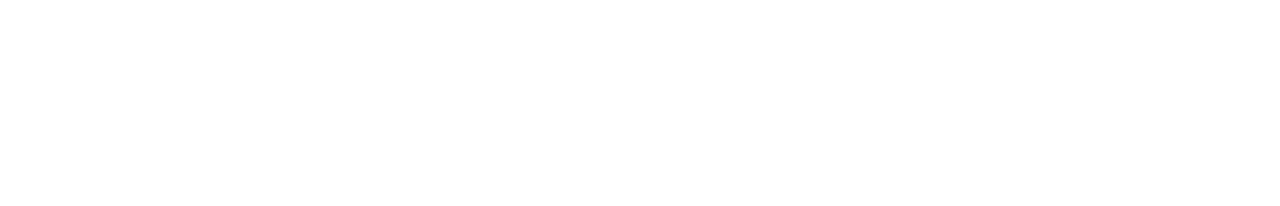
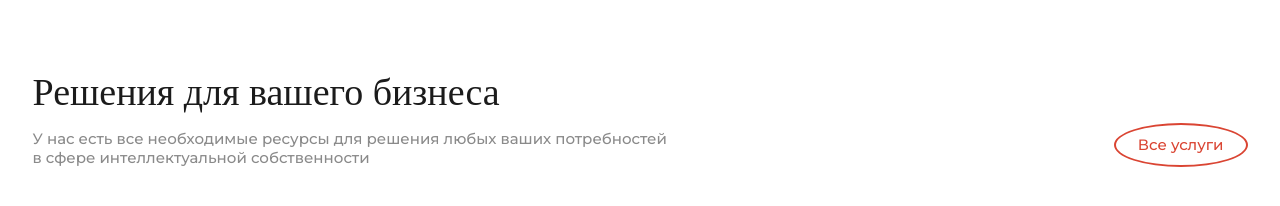
Before and after one commit to rxfr-dvpr/IPhub, a Vue app: page / in a window 1280 px wide. Shown: the part 2018-2224 px from the top of the page. Before the commit the page ends 1928 px from the top, so only its background shows below. Built offline with nearby package versions, Linux system fonts and the light colour scheme; a web font is replaced by a local one.

Commit message:
home page services section stylize started

```diff
--- a/package.json
+++ b/package.json
@@ -10,6 +10,7 @@
   },
   "dependencies": {
     "pinia": "^2.1.7",
+    "swiper": "^11.0.5",
     "vue": "^3.3.11",
     "vue-router": "^4.2.5"
   },
--- a/src/App.vue
+++ b/src/App.vue
@@ -26,7 +26,7 @@
   background-image: url('./assets/img/backgroudBlack.png');
   background-size: cover;
   background-repeat: no-repeat;
-  background-position: center center;
+  background-position: center bottom;
   position: fixed;
   top: 0;
   left: 0;
--- a/src/assets/scss/main.scss
+++ b/src/assets/scss/main.scss
@@ -5,8 +5,9 @@
 :root {
     --main-red: #DA4533;
     --primary-color: #fff;
-    --main-gray: #8A8A8A;
+    --main-gray: #8a8a8a;
     --scnd-font: $scndFont;
+    --main-black: #1B1B1B;
 }
 
 * {
--- a/src/components/Home/Header.vue
+++ b/src/components/Home/Header.vue
@@ -16,7 +16,7 @@
                 <div class="header__buttons">
                     <button class="consult-btn">{{ consultBtn }}</button>
 
-                    <router-link to="/services" class="service-link">{{ serviceLink }}</router-link>
+                    <ServicesLink/>
                 </div>
             </div>
 
@@ -27,15 +27,18 @@
 </template>
 
 <script>
+import ServicesLink from '../ServicesLink.vue'
 
 export default {
     name: 'Header',
+    components: {
+        ServicesLink
+    },
     data() {
         return {
             headerImg: 'https://firebasestorage.googleapis.com/v0/b/iphub-ef5c9.appspot.com/o/HomePage%2Fheader-img.png?alt=media&token=df6e8d65-6f7d-4a54-9ed2-1bd5636ed4b2',
             headerTxt: 'индивидуальные правовые решения для защиты и охраны ваших нематериальных активов в России и за рубежом',
             consultBtn: 'Получить индивидуальную консультацию',
-            serviceLink: 'все услуги'
         }
     }
 }
@@ -128,36 +131,6 @@
                     opacity: 1;
                 }
             }
-
-            .service-link {
-                font-size: 15px;
-                font-weight: 500;
-                color: var(--main-red);
-                border: solid 2px var(--main-red);
-                border-radius: 200%;
-                padding: 10px 22px 11px;
-                position: relative;
-
-                &::first-letter {
-                    text-transform: uppercase;
-                }
-
-                &::after {
-                    content: '⟶';
-                    position: absolute;
-                    top: 0;
-                    right: 0;
-                    font-size: 30px;
-                    opacity: 0;
-                    transition: .4s;
-                    transform: translateX(10px);
-                }
-
-                &:hover::after {
-                    transform: translateX(18px);
-                    opacity: 1;
-                }
-            }
         }
     }
 
--- /dev/null
+++ b/src/components/Home/Services.vue
@@ -0,0 +1,73 @@
+<template>
+  <section class="services__section">
+    <div class="container">
+        <div class="row">
+            <div class="services__descr">
+                <h3 class="services__descr-title all-title">{{ descr.title }}</h3>
+                <p class="services__descr-txt all-txt">{{ descr.txt }}</p>
+
+                <span class="srvc-link"><ServicesLink/></span>
+            </div>
+        </div>
+    </div>
+  </section>
+</template>
+
+<script>
+import ServicesLink from '../ServicesLink.vue'
+
+export default {
+    name: 'Services Section',
+    components: {
+        ServicesLink
+    },
+    data() {
+        return {
+            descr: {
+                title: 'решения для вашего бизнеса',
+                txt: 'у нас есть все необходимые ресурсы для решения любых ваших потребностей в сфере интеллектуальной собственности'
+            }
+        }
+    }
+}
+
+</script>
+
+<style lang="scss" scoped>
+
+.services__section {
+    width: 100%;
+    padding: 160px 0;
+    background: rgba($color: #fff, $alpha: .7);
+
+    .row {
+        flex-direction: column;
+        row-gap: 50px;
+    }
+
+    .services__descr {
+        width: 100%;
+        display: flex;
+        flex-direction: column;
+        row-gap: 15px;
+        position: relative;
+
+        &-title {
+            color: var(--main-black);
+        }
+
+        &-txt {
+            max-width: 700px;
+            width: 100%;
+            font-weight: 500;
+        }
+
+        .srvc-link {
+            position: absolute;
+            bottom: 0;
+            right: 0;
+        }
+    }
+}
+
+</style>
--- /dev/null
+++ b/src/components/ServicesLink.vue
@@ -0,0 +1,52 @@
+<template>
+    <router-link to="/services" class="service-link">{{ serviceLink }}</router-link>
+</template>
+
+<script>
+
+export default {
+    name: 'Services Link Component',
+    data() {
+        return {
+            serviceLink: 'все услуги'
+        }
+    }
+}
+
+</script>
+
+<style lang="scss" scoped>
+
+.service-link {
+    max-width: max-content;
+    font-size: 15px;
+    color: var(--main-red);
+    font-weight: 500;
+    border: solid 2px var(--main-red);
+    border-radius: 200%;
+    padding: 10px 22px 11px;
+    position: relative;
+    display: block;
+
+    &::first-letter {
+        text-transform: uppercase;
+    }
+
+    &::after {
+        content: '⟶';
+        position: absolute;
+        top: 0;
+        right: 0;
+        font-size: 30px;
+        opacity: 0;
+        transition: .4s;
+        transform: translateX(10px);
+    }
+
+    &:hover::after {
+        transform: translateX(18px);
+        opacity: 1;
+    }
+}
+
+</style>
--- a/src/views/HomeView.vue
+++ b/src/views/HomeView.vue
@@ -4,6 +4,8 @@
 
   <main class="main">
     <Advantages/>
+
+    <Services/>
   </main>
 
 </template>
@@ -12,12 +14,14 @@
 import Header from '@/components/Home/Header.vue'
 import Advantages from '@/components/Home/Advantages.vue'
 import Footer from '@/components/Footer.vue'
+import Services from '@/components/Home/Services.vue'
 
 export default {
   name: 'Home Page',
   components: {
     Header,
     Advantages,
+    Services,
     Footer
   }
 }
```
Also changed, not shown: 1 other file (tests, documents, lock files or other folders).
